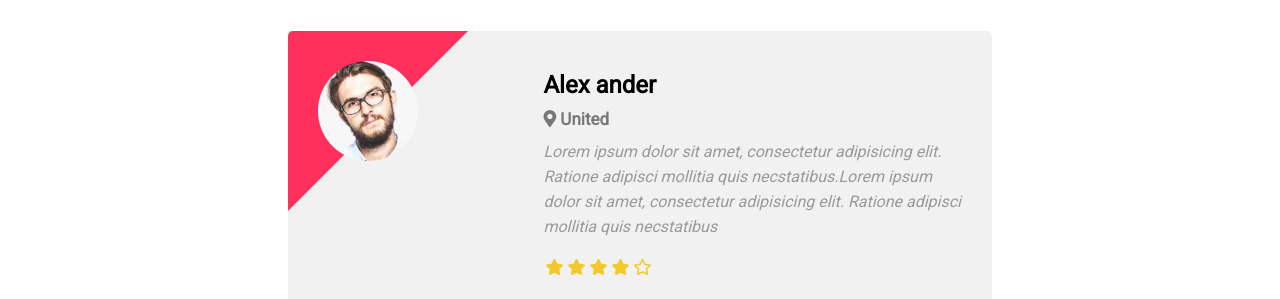
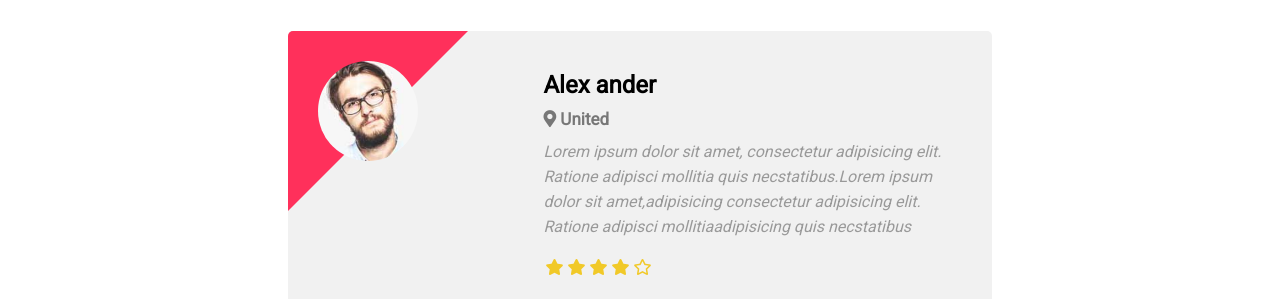
Before and after one commit to SamahDiab/workshop, a plain HTML site: page index.html in a window 1280 px wide. Shown: the part 3160-3459 px from the top of the page. Drawn offline with Linux system fonts and the light colour scheme; files whose address does not match are found by name.

Commit message:
adding words

```diff
--- a/index.html
+++ b/index.html
@@ -235,7 +235,7 @@
                         <div class="back-text">
                             <h3>Alex ander</h3>
                             <h4><i class="fas fa-map-marker-alt"></i> United</h4>
-                            <p>Lorem ipsum dolor sit amet, consectetur adipisicing elit. Ratione adipisci mollitia quis necstatibus.Lorem ipsum dolor sit amet, consectetur adipisicing elit. Ratione adipisci mollitia quis necstatibus</p>
+                            <p>Lorem ipsum dolor sit amet, consectetur adipisicing elit. Ratione adipisci mollitia quis necstatibus.Lorem ipsum dolor sit amet,adipisicing consectetur adipisicing elit. Ratione adipisci mollitiaadipisicing quis necstatibus</p>
                             <div class="icons"><i class="fas fa-star"></i><i class="fas fa-star"></i><i class="fas fa-star"></i><i class="fas fa-star"></i><i class="far fa-star"></i></div>
                             </div>
                 </div>
```
